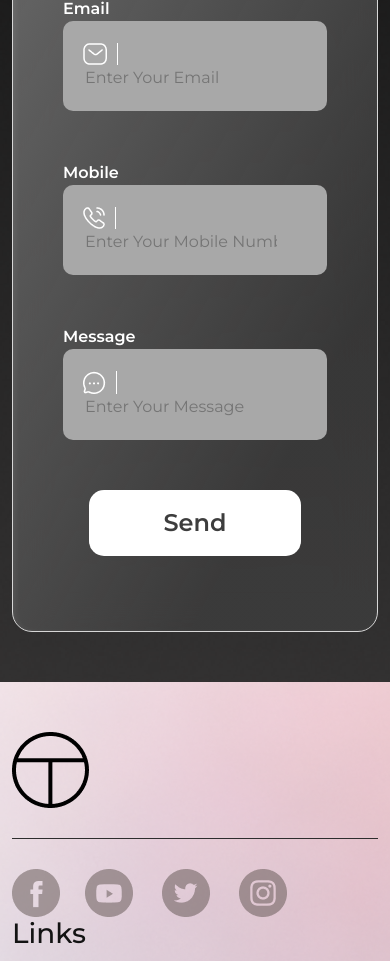
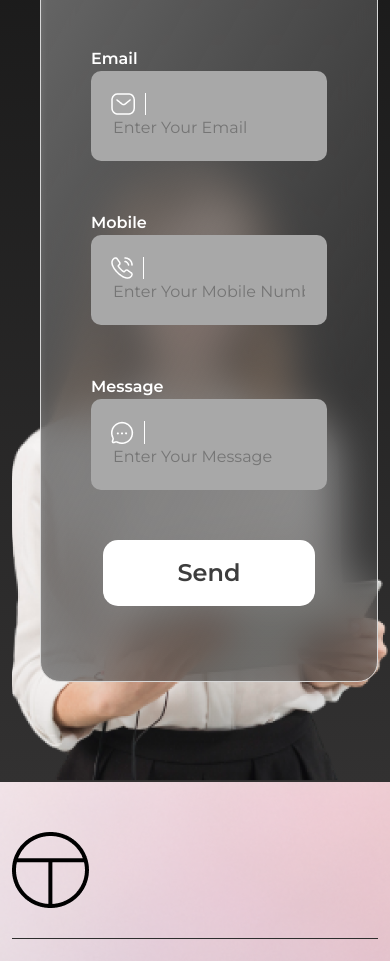
Before and after one commit to bilalbhatti139/Scan-Web, a React (Create React App) app: page / in a window 390 px wide. Shown: the part 7620-8581 px from the top of the page. Built offline with nearby package versions, Linux system fonts and the light colour scheme.

Commit message:
women position set

```diff
--- a/src/components/contact/style.scss
+++ b/src/components/contact/style.scss
@@ -5,23 +5,16 @@
   }
 
   &__container {
-    background: url("../../assets//contact-us-bg.png");
-    background-size: contain;
-    background-repeat: no-repeat;
-    background-position: center center;
-
-    @media (max-width: 767px) {
-      background-size: cover;
-    }
+    background: linear-gradient(180deg, #141414 0%, #323131 100%);
+    position: relative;
+    padding: 50px 0px;
   }
 
   &__contact-row {
     display: grid;
     grid-template-columns: 1fr 2fr;
-    align-items: center;
 
     @media (max-width: 767px) {
-      grid-template-columns: 1fr;
       padding: 50px 0px;
     }
   }
@@ -99,16 +92,13 @@
   }
 
   &__contact-form {
-    position: relative;
+    margin: auto;
   }
 
   &__woman {
-    position: relative;
-    top: -95px;
-    right: 75px;
-
-    @media (max-width: 767px) {
-      display: none;
+    img {
+      position: absolute;
+      bottom: -5px;
     }
   }
 }
```
